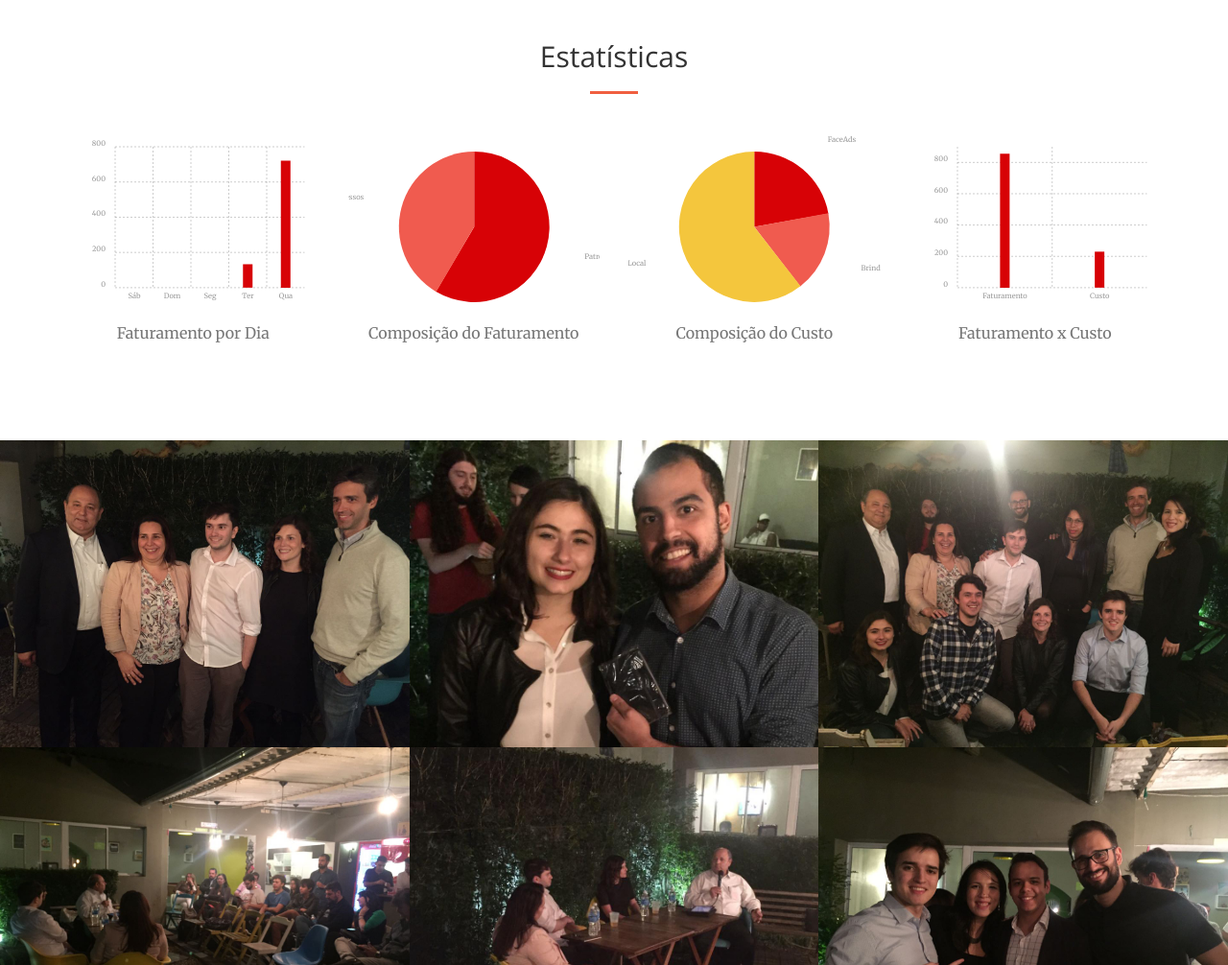
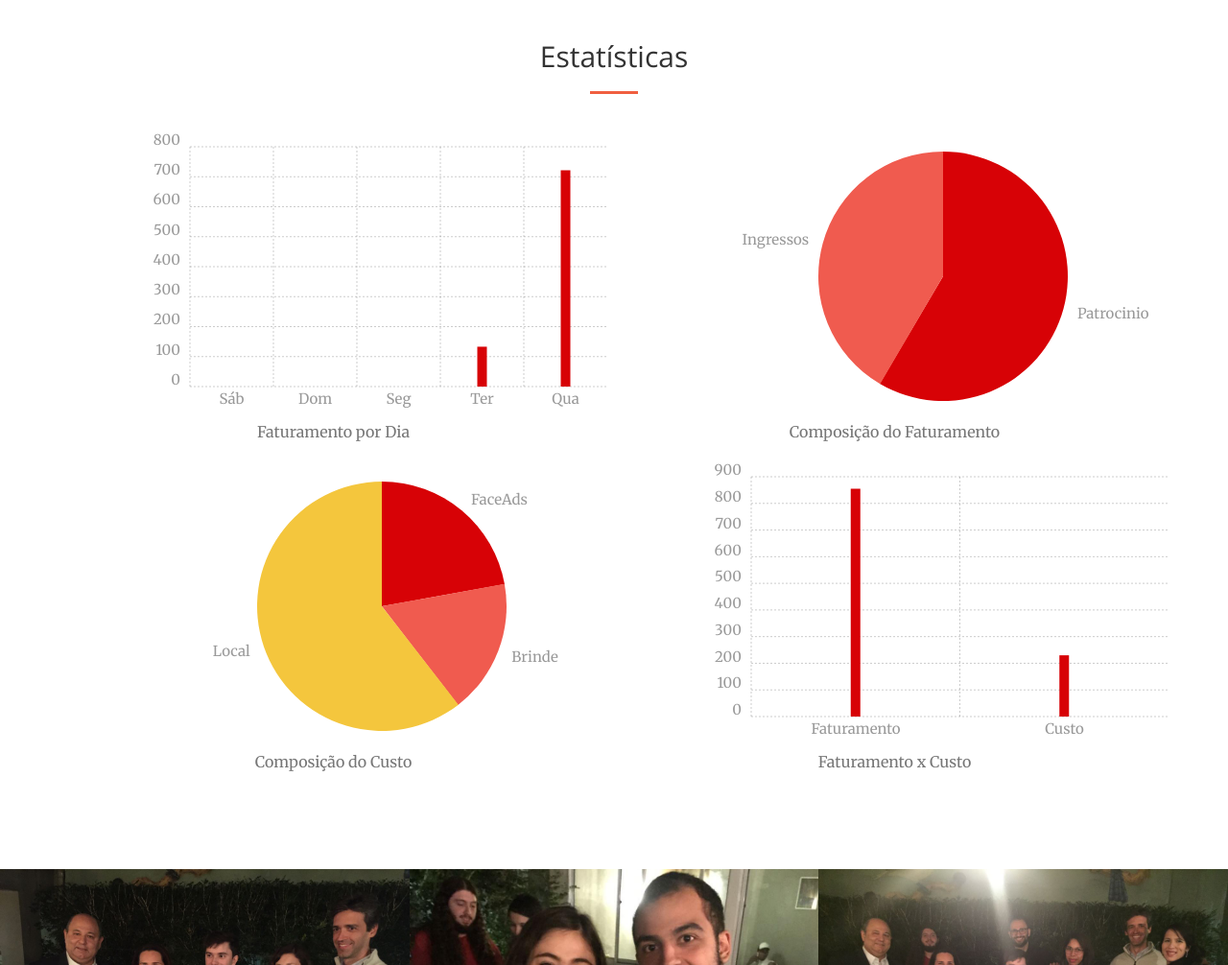
Before and after one commit to 4x4team/event-landing-page, a website: page report/index.html in a window 1280 px wide. Shown: the part 1300-2306 px from the top of the page at 96% size. Drawn offline with nearby package versions, Linux system fonts and the light colour scheme.

Commit message:
format charts

```diff
--- a/report/index.html
+++ b/report/index.html
@@ -26,6 +26,10 @@
     <link href="css/creative.min.css" rel="stylesheet">
 
     <link rel="stylesheet" href="css/chartist.min.css">
+
+    <style>
+        .ct-label {font-size:15px;}
+    </style>
 </head>
 
 <body id="page-top">
@@ -100,25 +104,30 @@
         </div>
         <div class="container">
             <div class="row">
-                <div class="col-lg-3 col-md-6 text-center">
+                <div class="col-md-6 text-center">
                     <div class="service-box">
                         <div class="ct-chart ct-perfect-fourth" id="chart1"></div>
                         <p class="text-muted">Faturamento por Dia</p>
                     </div>
                 </div>
-                <div class="col-lg-3 col-md-6 text-center">
+                <div class="col-md-6 text-center">
                     <div class="service-box">
                         <div class="ct-chart ct-perfect-fourth" id="chart4"></div>
                         <p class="text-muted">Composição do Faturamento</p>
                     </div>
                 </div>
-                <div class="col-lg-3 col-md-6 text-center">
-                    <div class="service-box">
+
+            </div>
+
+            <div class="row">
+
+                <div class="col-md-6 text-center">
+                    <div class="service-box" style="width:500px">
                         <div class="ct-chart ct-perfect-fourth" id="chart3"></div>
                         <p class="text-muted">Composição do Custo</p>
                     </div>
                 </div>
-                <div class="col-lg-3 col-md-6 text-center">
+                <div class="col-md-6 text-center">
                     <div class="service-box">
                         <div class="ct-chart ct-perfect-fourth" id="chart2"></div>
                         <p class="text-muted">Faturamento x Custo</p>
@@ -354,28 +363,31 @@
    /* a venda de ingressos por dia */
 
         new Chartist.Bar('#chart1', {
-          labels: ['Sáb', 'Dom', 'Seg', 'Ter', 'Qua'],
-          series: [[0, 0, 0, 133, 721.4]]
-        });
+            labels: ['Sáb', 'Dom', 'Seg', 'Ter', 'Qua'],
+            series: [[0, 0, 0, 133, 721.4]]},
+            {width:500}
+        );
 
 
-         new Chartist.Bar('#chart2', {
+        new Chartist.Bar('#chart2', {
           labels: ['Faturamento', 'Custo'],
-          series: [[855, 229.90]]
-        });
+          series: [[855, 229.90]]},
+          {width:500}
+        );
 
 
         /*Composição do Custo*/
 
         var data3 = {
-          labels: ['FaceAds', 'Brinde para Sorteio', 'Local' ],
+          labels: ['FaceAds', 'Brinde', 'Local' ],
           series: [51, 39.90, 139.00]
         };
 
         var options = {
           labelInterpolationFnc: function(value) {
             return value[0]
-          }
+          },
+          width:500
         };
 
         var responsiveOptions = [
@@ -402,10 +414,11 @@
           series: [500, 355]
         };
 
-        var options = {
-            labelInterpolationFnc: function(value) {
-                return value[0]
-            }
+         var options = {
+          labelInterpolationFnc: function(value) {
+            return value[0]
+          },
+          width:500
         };
 
         var responsiveOptions = [
```
